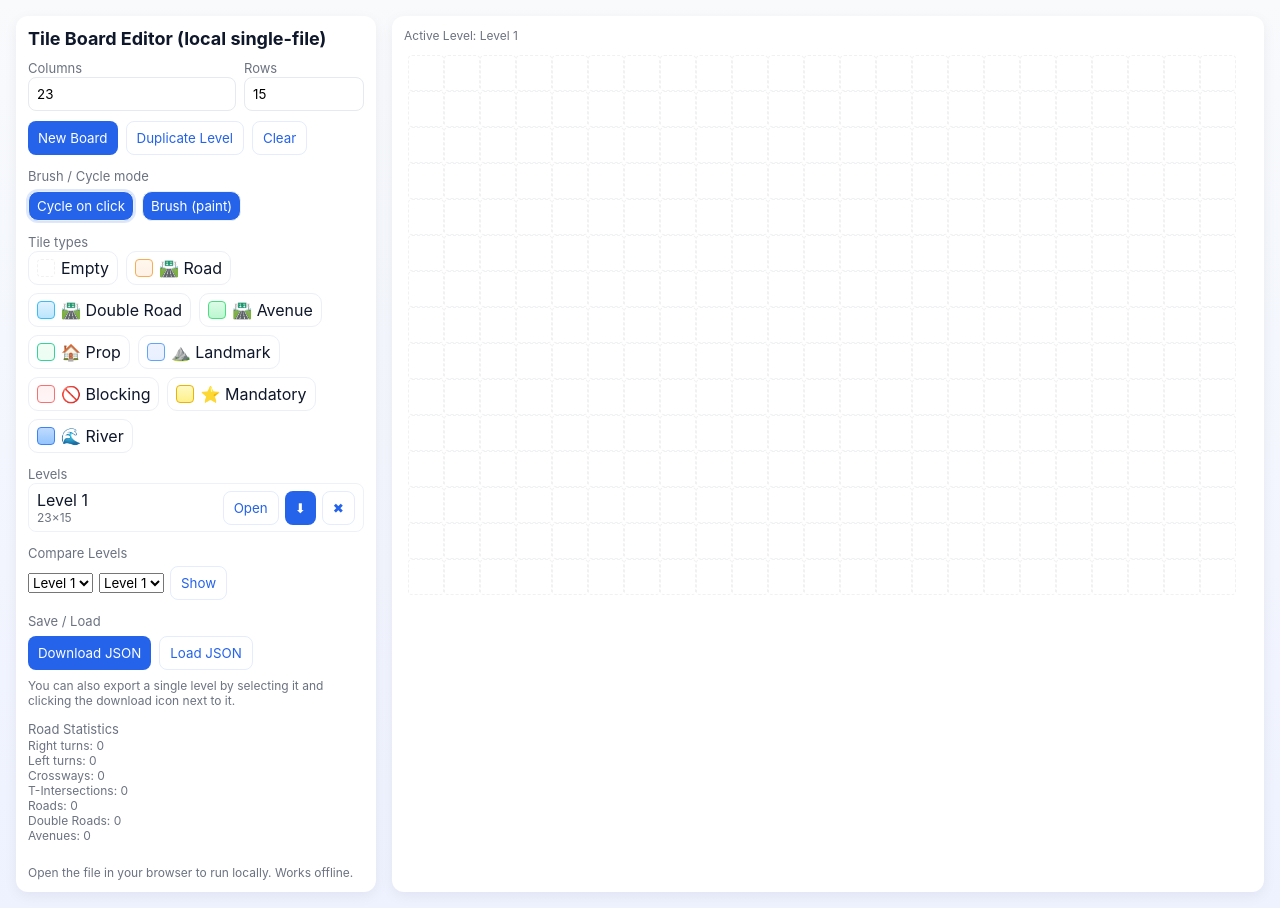
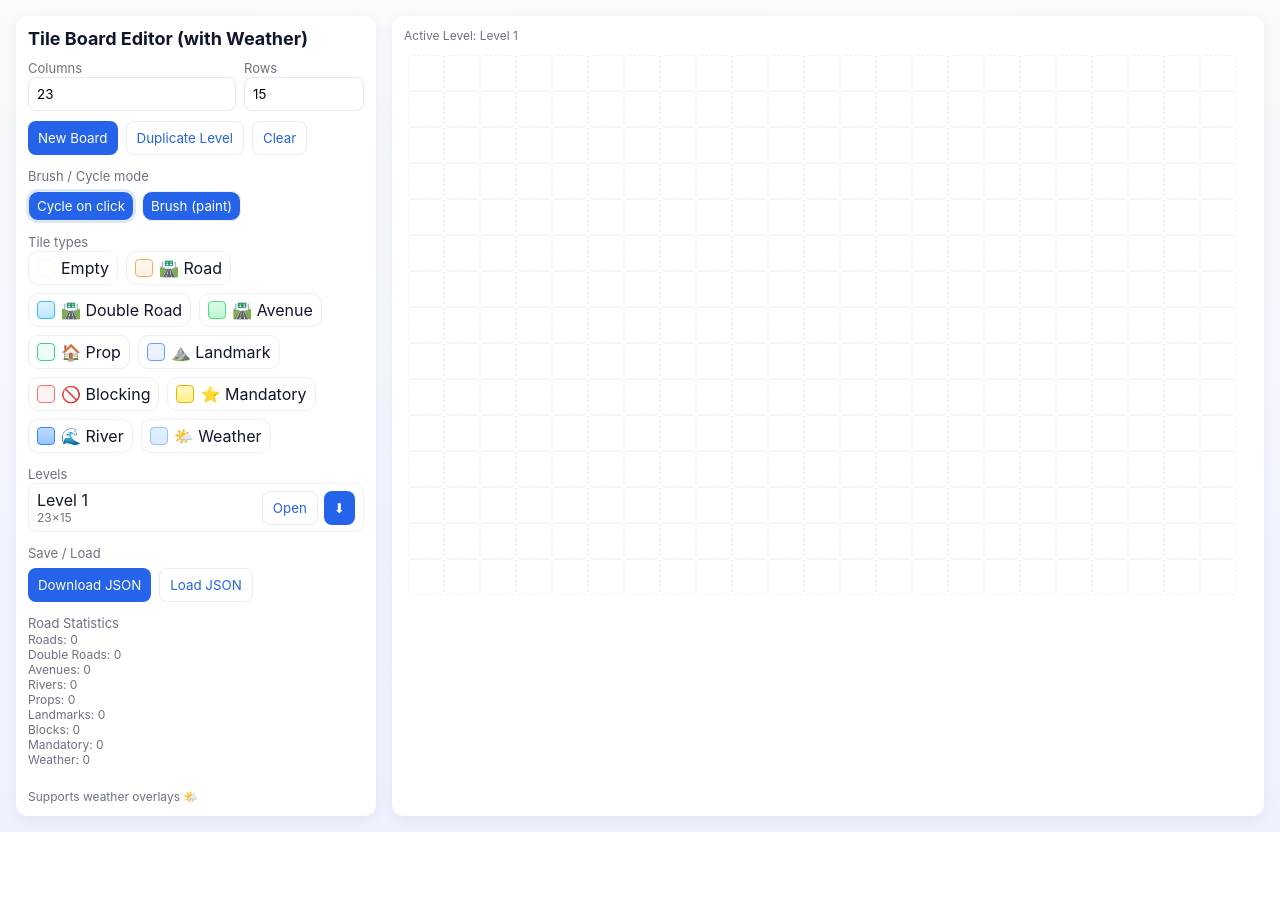
Before and after one commit to joaquim-eugenio/traffixlevelprototyper.github.io, a plain HTML site: page index.html in a window 1280 px wide. After the commit the page ends 832 px from the top, so only its background shows below. Drawn offline with Linux system fonts and the light colour scheme.

Commit message:
Add weather tile support and update title
Updated the title and added weather tile functionality with associated styles and logic.

```diff
--- a/index.html
+++ b/index.html
@@ -3,7 +3,7 @@
 <head>
   <meta charset="utf-8" />
   <meta name="viewport" content="width=device-width,initial-scale=1" />
-  <title>Tile Board Editor — Local</title>
+  <title>Tile Board Editor — Weather + Counters</title>
   <style>
     :root{
       --cell-size:36px;
@@ -30,8 +30,8 @@
     .board-wrap{display:flex;flex-direction:column;gap:8px}
     .boards{display:flex;gap:10px;align-items:flex-start}
     .board{background:var(--ui-bg);padding:12px;border-radius:10px}
-    .grid{display:inline-grid;border-radius:6px;padding:4px;background:white}
-    .cell{width:var(--cell-size);height:var(--cell-size);display:flex;align-items:center;justify-content:center;border-radius:4px;font-size:16px;cursor:pointer;user-select:none}
+    .grid{display:inline-grid;border-radius:6px;padding:4px;background:white;position:relative}
+    .cell{position:relative;width:var(--cell-size);height:var(--cell-size);display:flex;align-items:center;justify-content:center;border-radius:4px;font-size:16px;cursor:pointer;user-select:none}
     .cell.empty{background:transparent}
     .palette-swatch{width:18px;height:18px;border-radius:4px;display:inline-block;vertical-align:middle}
     .controls-row{display:flex;gap:8px;flex-wrap:wrap}
@@ -40,20 +40,30 @@
     .small{font-size:12px;color:var(--muted)}
     footer{margin-top:12px;font-size:12px;color:var(--muted)}
 
-    /* existing tiles */
     .road{background:linear-gradient(180deg,#fff7ed,#fff1e6);border:1px solid #f6ad55}
     .prop{background:linear-gradient(180deg,#f0fdf4,#ecfdf3);border:1px solid #34d399}
     .landmark{background:linear-gradient(180deg,#eef2ff,#e8f0ff);border:1px solid #60a5fa}
     .block{background:linear-gradient(180deg,#fff1f2,#fff5f6);border:1px solid #f87171}
     .mandatory{background:linear-gradient(180deg,#fef9c3,#fef08a);border:1px solid #eab308}
     .empty{background:transparent;border:1px dashed rgba(15,23,42,0.06)}
-
-    /* ✅ new road variants */
     .doubleRoad{background:linear-gradient(180deg,#e0f2fe,#bae6fd);border:1px solid #38bdf8;}
     .avenue{background:linear-gradient(180deg,#dcfce7,#bbf7d0);border:1px solid #4ade80;}
+    .river{background:linear-gradient(180deg,#bfdbfe,#93c5fd);border:1px solid #3b82f6;}
 
-    /* 🌊 River tile (added) */
-    .river{background:linear-gradient(180deg,#bfdbfe,#93c5fd);border:1px solid #3b82f6;}
+    /* ☁️ Weather tile */
+    .weather{background:linear-gradient(180deg,#e0f2fe,#dbeafe);border:1px solid #93c5fd;}
+    .weather-layer {
+      position:absolute;
+      inset:0;
+      display:flex;
+      align-items:center;
+      justify-content:center;
+      font-size:16px;
+      pointer-events:none;
+      transition:opacity 0.1s;
+    }
+    .weather-layer.opaque {opacity:1;}
+    .weather-layer.translucent {opacity:0.5;}
 
     @media (max-width:920px){.app{grid-template-columns:1fr;}}
   </style>
@@ -61,7 +71,7 @@
 <body>
   <div class="app">
     <div class="panel">
-      <h1>Tile Board Editor (local single-file)</h1>
+      <h1>Tile Board Editor (with Weather)</h1>
       <div class="controls">
 
         <div class="controls-row">
@@ -99,49 +109,36 @@
         </div>
 
         <div>
-          <label>Compare Levels</label>
-          <div style="display:flex;gap:6px;margin-top:4px;align-items:center;">
-            <select id="compareSelect1"></select>
-            <select id="compareSelect2"></select>
-            <button id="compareBtn" class="ghost">Show</button>
-            <button id="hideCompare" class="ghost" style="display:none">Hide</button>
-          </div>
-        </div>
-
-        <div>
           <label>Save / Load</label>
           <div style="display:flex;gap:8px;margin-top:6px">
             <button id="exportAll">Download JSON</button>
             <input id="importFile" type="file" accept="application/json" style="display:none">
             <button id="importBtn" class="ghost">Load JSON</button>
           </div>
-          <div style="margin-top:8px" class="small">You can also export a single level by selecting it and clicking the download icon next to it.</div>
         </div>
 
-        <!-- ✅ Road Stats Section -->
+        <!-- ✅ Road Stats -->
         <div>
           <label>Road Statistics</label>
           <div class="small" id="roadStats">
-            Right turns: <span id="rightTurns">0</span><br>
-            Left turns: <span id="leftTurns">0</span><br>
-            Crossways: <span id="crossways">0</span><br>
-            T-Intersections: <span id="tshapeCount">0</span><br>
             Roads: <span id="roadCount">0</span><br>
             Double Roads: <span id="doubleRoadCount">0</span><br>
-            Avenues: <span id="avenueCount">0</span>
+            Avenues: <span id="avenueCount">0</span><br>
+            Rivers: <span id="riverCount">0</span><br>
+            Props: <span id="propCount">0</span><br>
+            Landmarks: <span id="landmarkCount">0</span><br>
+            Blocks: <span id="blockCount">0</span><br>
+            Mandatory: <span id="mandatoryCount">0</span><br>
+            Weather: <span id="weatherCount">0</span>
           </div>
         </div>
 
-        <footer>
-          <div class="small">Open the file in your browser to run locally. Works offline.</div>
-        </footer>
+        <footer><div class="small">Supports weather overlays 🌤️</div></footer>
       </div>
     </div>
 
     <div class="panel board-wrap">
-      <div class="row-between">
-        <div class="small">Active Level: <span id="activeLabel">Level 1</span></div>
-      </div>
+      <div class="small">Active Level: <span id="activeLabel">Level 1</span></div>
       <div class="boards" id="boardsContainer"></div>
     </div>
   </div>
@@ -156,8 +153,8 @@
       {key:'landmark', label:'Landmark', emoji:'⛰️', class:'landmark'},
       {key:'block', label:'Blocking', emoji:'🚫', class:'block'},
       {key:'mandatory', label:'Mandatory', emoji:'⭐', class:'mandatory'},
-      /* 🌊 River tile (added) */
       {key:'river', label:'River', emoji:'🌊', class:'river'},
+      {key:'weather', label:'Weather', emoji:'🌤️', class:'weather'},
     ];
 
     let boards=[]; let activeIndex=0; let brush=null; let mode='cycle'; let isMouseDown=false;
@@ -175,14 +172,11 @@
     const importFile=document.getElementById('importFile');
     const modeCycle=document.getElementById('modeCycle');
     const modeBrush=document.getElementById('modeBrush');
-    const compareSelect1=document.getElementById('compareSelect1');
-    const compareSelect2=document.getElementById('compareSelect2');
-    const compareBtn=document.getElementById('compareBtn');
-    const hideCompare=document.getElementById('hideCompare');
     const activeLabel=document.getElementById('activeLabel');
 
     function makeEmptyTiles(cols,rows){return Array.from({length:rows},()=>Array(cols).fill('empty'))}
-    function createBoard(name,cols,rows){return{name,cols,rows,tiles:makeEmptyTiles(cols,rows)}}
+    function makeEmptyWeather(cols,rows){return Array.from({length:rows},()=>Array(cols).fill(null))}
+    function createBoard(name,cols,rows){return{name,cols,rows,tiles:makeEmptyTiles(cols,rows),weather:makeEmptyWeather(cols,rows)}}
 
     function setupTileTypes(){
       tileTypesEl.innerHTML='';
@@ -210,20 +204,30 @@
 
       for(let r=0;r<board.rows;r++){
         for(let c=0;c<board.cols;c++){
-          const t=board.tiles[r][c]||'empty';
+          const baseType=board.tiles[r][c]||'empty';
+          const weatherType=board.weather?.[r]?.[c]||null;
           const cell=document.createElement('div');
-          cell.className='cell '+t;
-          const typeDef=TILE_TYPES.find(x=>x.key===t);
-          cell.textContent=typeDef?.emoji||'';
+          cell.className='cell '+baseType;
+          const baseDef=TILE_TYPES.find(x=>x.key===baseType);
+          cell.textContent=baseDef?.emoji||'';
 
-          // ✅ Optimized: only re-render cell itself in brush mode
+          if(weatherType){
+            const wDef=TILE_TYPES.find(x=>x.key==='weather');
+            const layer=document.createElement('div');
+            layer.className='weather-layer';
+            layer.textContent=wDef.emoji;
+            if(baseType==='empty')layer.classList.add('opaque');
+            else layer.classList.add('translucent');
+            cell.appendChild(layer);
+          }
+
           cell.addEventListener('mousedown',()=>{
             isMouseDown=true;
             if(mode==='cycle'){cycleCell(r,c);renderBoards();}
-            else if(mode==='brush'){applyBrush(r,c,cell);}
+            else if(mode==='brush'){applyBrush(r,c);}
           });
           cell.addEventListener('mouseenter',()=>{
-            if(isMouseDown&&mode==='brush'){applyBrush(r,c,cell);}
+            if(isMouseDown&&mode==='brush'){applyBrush(r,c);}
           });
           cell.addEventListener('mouseup',()=>{isMouseDown=false;});
           grid.appendChild(cell);
@@ -231,7 +235,7 @@
       }
       boardsContainer.appendChild(grid);
       renderLevelsList();
-      renderCompareSelects();
+      countTiles(board);
     }
 
     function renderLevelsList(){
@@ -240,36 +244,17 @@
         const item=document.createElement('div');
         item.className='level-item';
         const left=document.createElement('div');
-        left.style.display='flex';
-        left.style.flexDirection='column';
-        const name=document.createElement('div');
-        name.textContent=b.name||`Level ${i+1}`;
-        const meta=document.createElement('div');
-        meta.className='small';meta.textContent=`${b.cols}×${b.rows}`;
-        left.append(name,meta);
+        left.innerHTML=`<div>${b.name||`Level ${i+1}`}</div><div class='small'>${b.cols}×${b.rows}</div>`;
         const right=document.createElement('div');
         right.style.display='flex';right.style.gap='6px';
-        const openBtn=document.createElement('button');
-        openBtn.textContent='Open';openBtn.className='ghost';
+        const openBtn=document.createElement('button');openBtn.textContent='Open';openBtn.className='ghost';
         openBtn.addEventListener('click',()=>{activeIndex=i;renderBoards();});
-        const downloadBtn=document.createElement('button');
-        downloadBtn.textContent='⬇';downloadBtn.title='Download this level';
-        downloadBtn.addEventListener('click',()=>{downloadJSON({levels:[b]},`${b.name||'level-'+(i+1)}.json`);});
-        const del=document.createElement('button');
-        del.textContent='✖';del.className='ghost';
-        del.addEventListener('click',()=>{if(confirm('Delete level?')){boards.splice(i,1);if(activeIndex>=boards.length)activeIndex=boards.length-1;renderBoards();}});
-        right.append(openBtn,downloadBtn,del);item.append(left,right);levelsList.appendChild(item);
+        const dl=document.createElement('button');dl.textContent='⬇';
+        dl.addEventListener('click',()=>downloadJSON({levels:[b]},`${b.name||'level-'+(i+1)}.json`));
+        right.append(openBtn,dl);
+        item.append(left,right);
+        levelsList.appendChild(item);
       });
-    }
-
-    function renderCompareSelects(){
-      compareSelect1.innerHTML='';compareSelect2.innerHTML='';
-      boards.forEach((b,i)=>{
-        const o1=document.createElement('option');o1.value=i;o1.textContent=b.name||`Level ${i+1}`;
-        const o2=o1.cloneNode(true);
-        compareSelect1.appendChild(o1);compareSelect2.appendChild(o2);
-      });
-      compareSelect1.value=activeIndex;compareSelect2.value=Math.min(boards.length-1,activeIndex+1);
     }
 
     function cycleCell(r,c){
@@ -280,82 +265,94 @@
       b.tiles[r][c]=next;
     }
 
-    // ✅ Optimized brush: update only this cell visually
-    function applyBrush(r,c,cellEl){
+    function applyBrush(r,c){
       if(!brush)return;
       const b=boards[activeIndex];
-      b.tiles[r][c]=brush;
-      if(cellEl){
-        const typeDef=TILE_TYPES.find(x=>x.key===brush);
-        cellEl.className='cell '+brush;
-        cellEl.textContent=typeDef?.emoji||'';
+
+      if(brush==='empty'){
+        // clear both tile and weather if present
+        b.tiles[r][c]='empty';
+        b.weather[r][c]=null;
+      } else if(brush==='weather'){
+        b.weather[r][c]='weather';
+      } else {
+        b.tiles[r][c]=brush;
       }
-      countRoadStats(b);
+      renderBoards();
     }
 
-    newBoardBtn.addEventListener('click',()=>{const cols=Math.max(3,Math.min(60,+colsIn.value||23));const rows=Math.max(3,Math.min(60,+rowsIn.value||15));const idx=boards.push(createBoard(`Level ${boards.length+1}`,cols,rows))-1;activeIndex=idx;renderBoards();});
-    duplicateBtn.addEventListener('click',()=>{const src=boards[activeIndex];const copy=JSON.parse(JSON.stringify(src));copy.name=src.name+' (copy)';boards.push(copy);activeIndex=boards.length-1;renderBoards();});
-    clearBtn.addEventListener('click',()=>{if(!confirm('Clear current level?'))return;const b=boards[activeIndex];b.tiles=makeEmptyTiles(b.cols,b.rows);renderBoards();});
+    function countTiles(board){
+      const counts={
+        road:0,doubleRoad:0,avenue:0,river:0,prop:0,landmark:0,
+        block:0,mandatory:0,weather:0
+      };
+      for(let r=0;r<board.rows;r++){
+        for(let c=0;c<board.cols;c++){
+          const t=board.tiles[r][c];
+          if(counts.hasOwnProperty(t))counts[t]++;
+          if(board.weather[r][c]==='weather')counts.weather++;
+        }
+      }
+      for(const k in counts){
+        const el=document.getElementById(k+'Count');
+        if(el)el.textContent=counts[k];
+      }
+    }
 
-    function downloadJSON(obj,filename='levels.json'){const blob=new Blob([JSON.stringify(obj,null,2)],{type:'application/json'});const url=URL.createObjectURL(blob);const a=document.createElement('a');a.href=url;a.download=filename;document.body.appendChild(a);a.click();a.remove();setTimeout(()=>URL.revokeObjectURL(url),5000);}
+    newBoardBtn.addEventListener('click',()=>{
+      const cols=Math.max(3,Math.min(60,+colsIn.value||23));
+      const rows=Math.max(3,Math.min(60,+rowsIn.value||15));
+      const idx=boards.push(createBoard(`Level ${boards.length+1}`,cols,rows))-1;
+      activeIndex=idx;renderBoards();
+    });
+    duplicateBtn.addEventListener('click',()=>{
+      const src=boards[activeIndex];
+      const copy=JSON.parse(JSON.stringify(src));
+      copy.name=src.name+' (copy)';
+      boards.push(copy);activeIndex=boards.length-1;renderBoards();
+    });
+    clearBtn.addEventListener('click',()=>{
+      if(!confirm('Clear current level?'))return;
+      const b=boards[activeIndex];
+      b.tiles=makeEmptyTiles(b.cols,b.rows);
+      b.weather=makeEmptyWeather(b.cols,b.rows);
+      renderBoards();
+    });
 
-    exportAllBtn.addEventListener('click',()=>{downloadJSON({levels:boards},'tile-levels.json');});
+    function downloadJSON(obj,filename='levels.json'){
+      const blob=new Blob([JSON.stringify(obj,null,2)],{type:'application/json'});
+      const url=URL.createObjectURL(blob);
+      const a=document.createElement('a');a.href=url;a.download=filename;
+      document.body.appendChild(a);a.click();a.remove();
+      setTimeout(()=>URL.revokeObjectURL(url),5000);
+    }
 
+    exportAllBtn.addEventListener('click',()=>downloadJSON({levels:boards},'tile-levels.json'));
     importBtn.addEventListener('click',()=>importFile.click());
-    importFile.addEventListener('change',e=>{const f=e.target.files[0];if(!f)return;const reader=new FileReader();reader.onload=()=>{try{const data=JSON.parse(reader.result);if(data.levels&&Array.isArray(data.levels)){data.levels.forEach(l=>{if(l.cols&&l.rows&&Array.isArray(l.tiles))boards.push(l);});activeIndex=Math.max(0,boards.length-1);setupTileTypes();renderBoards();alert('Loaded '+data.levels.length+' levels');}else alert('JSON must contain { levels: [...] }');}catch(err){alert('Invalid JSON file');}};reader.readAsText(f);});
-
-    compareBtn.addEventListener('click',()=>{const i1=+compareSelect1.value;const i2=+compareSelect2.value;if(i1===i2){alert('Pick two different levels to compare');return;}window._compareShown=true;window._compareIndex2=i2;activeIndex=i1;hideCompare.style.display='inline-block';renderBoards();});
-    hideCompare.addEventListener('click',()=>{window._compareShown=false;hideCompare.style.display='none';renderBoards();});
+    importFile.addEventListener('change',e=>{
+      const f=e.target.files[0];if(!f)return;
+      const reader=new FileReader();
+      reader.onload=()=>{
+        try{
+          const data=JSON.parse(reader.result);
+          if(data.levels&&Array.isArray(data.levels)){
+            data.levels.forEach(l=>{
+              if(l.cols&&l.rows&&Array.isArray(l.tiles)){
+                if(!l.weather)l.weather=makeEmptyWeather(l.cols,l.rows);
+                boards.push(l);
+              }
+            });
+            activeIndex=Math.max(0,boards.length-1);
+            setupTileTypes();renderBoards();
+            alert('Loaded '+data.levels.length+' levels');
+          }else alert('Invalid JSON');
+        }catch(err){alert('Invalid JSON');}
+      };
+      reader.readAsText(f);
+    });
 
     modeCycle.addEventListener('click',()=>{mode='cycle';modeCycle.classList.add('active');modeBrush.classList.remove('active');brush=null;document.querySelectorAll('.tile-types .type').forEach(x=>x.classList.remove('active'));});
     modeBrush.addEventListener('click',()=>{mode='brush';modeBrush.classList.add('active');modeCycle.classList.remove('active');});
-
-    /* ✅ Includes T-shape detection (unchanged) */
-    function countRoadStats(board){
-      let right=0,left=0,cross=0,tshape=0;
-      let roadCount=0,doubleRoadCount=0,avenueCount=0;
-      const dirs=[[-1,0],[1,0],[0,-1],[0,1]];
-      const inBounds=(r,c)=>r>=0&&c>=0&&r<board.rows&&c<board.cols;
-      const roadTypes=['road','doubleRoad','avenue'];
-      for(let r=0;r<board.rows;r++){
-        for(let c=0;c<board.cols;c++){
-          const tile=board.tiles[r][c];
-          if(!roadTypes.includes(tile))continue;
-          if(tile==='road')roadCount++;
-          else if(tile==='doubleRoad')doubleRoadCount++;
-          else if(tile==='avenue')avenueCount++;
-          let connected=[];
-          for(const [dr,dc]of dirs){
-            const rr=r+dr,cc=c+dc;
-            if(inBounds(rr,cc)&&roadTypes.includes(board.tiles[rr][cc]))connected.push([dr,dc]);
-          }
-          if(connected.length===4)cross++;
-          else if(connected.length===3)tshape++;
-          else if(connected.length===2){
-            const isCurve=(Math.abs(connected[0][0])!==Math.abs(connected[1][0]));
-            if(isCurve){
-              const[d1,d2]=connected;
-              const dir=d1[0]*d2[1]-d1[1]*d2[0];
-              if(dir>0)right++;else if(dir<0)left++;
-            }
-          }
-        }
-      }
-      document.getElementById('rightTurns').textContent=right;
-      document.getElementById('leftTurns').textContent=left;
-      document.getElementById('crossways').textContent=cross;
-      document.getElementById('tshapeCount').textContent=tshape;
-      document.getElementById('roadCount').textContent=roadCount;
-      document.getElementById('doubleRoadCount').textContent=doubleRoadCount;
-      document.getElementById('avenueCount').textContent=avenueCount;
-    }
-
-    const oldRenderBoards=renderBoards;
-    renderBoards=function(){
-      oldRenderBoards();
-      const board=boards[activeIndex];
-      if(board)countRoadStats(board);
-    };
 
     function init(){setupTileTypes();boards=[createBoard('Level 1',+colsIn.value,+rowsIn.value)];activeIndex=0;renderBoards();}
     init();
```
